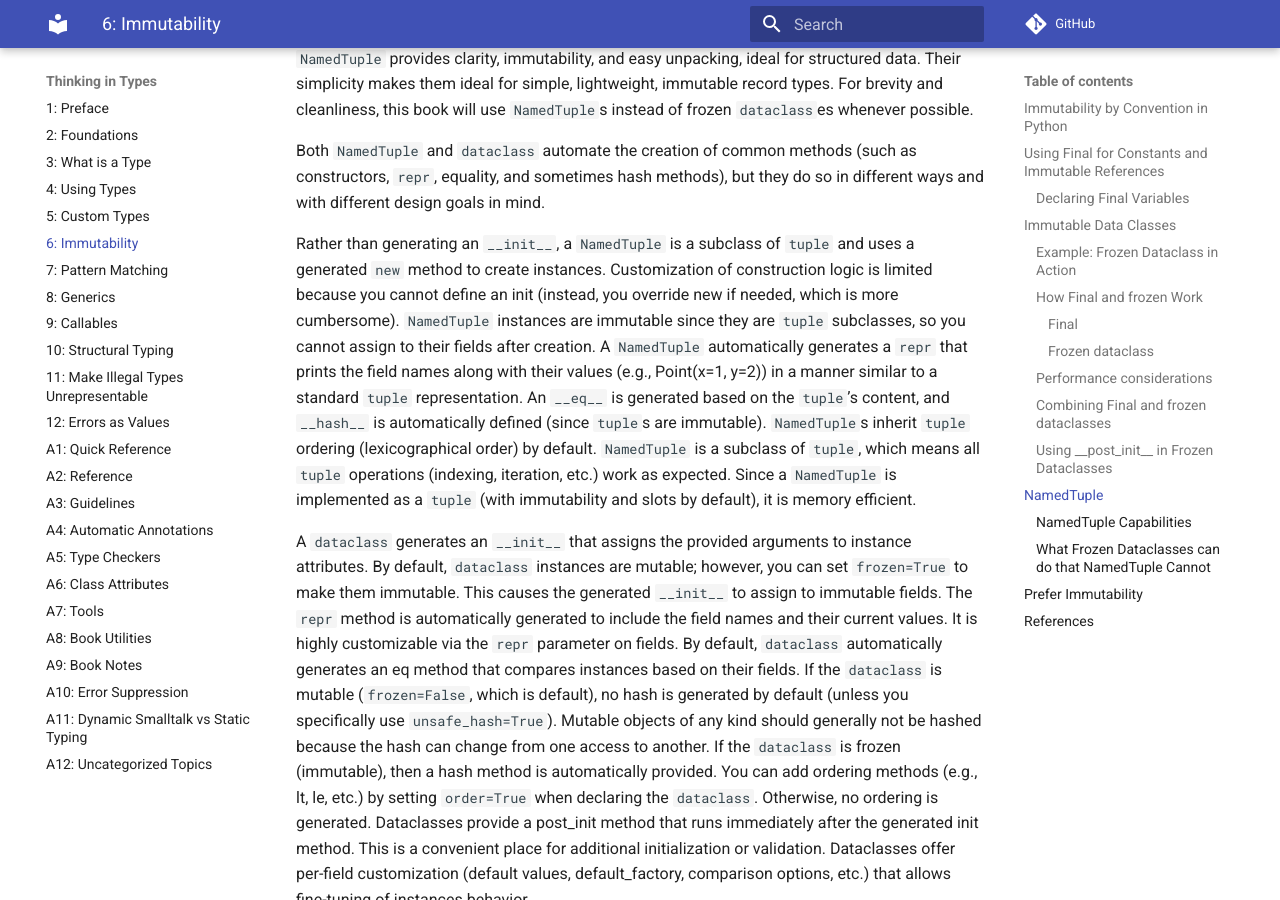
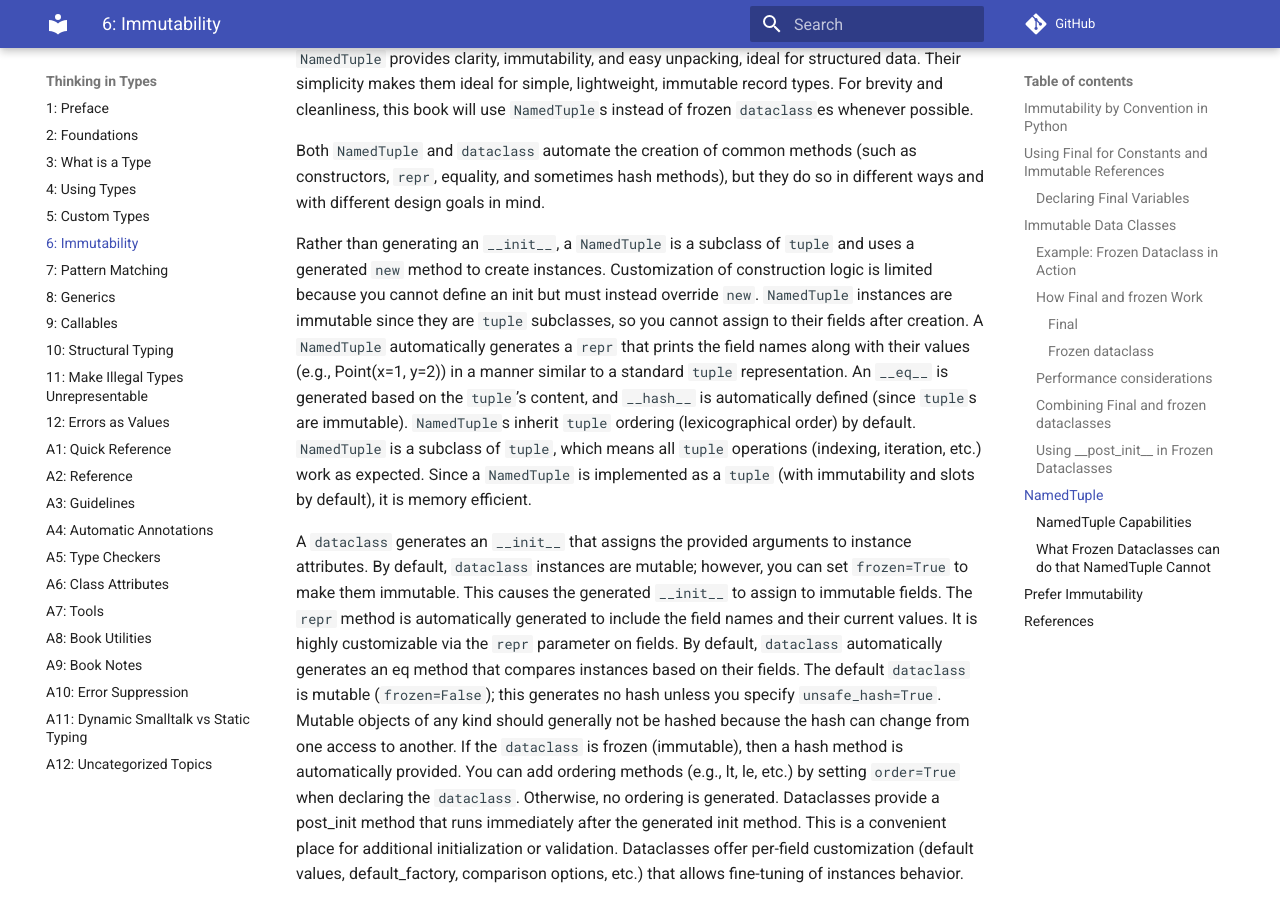
Before and after one commit to ThinkingInTypes/ThinkingInTypes.github.io, an MkDocs documentation site: the page built from Chapters/C06_Immutability.md, in a window 1280 px wide and 900 px high, scrolled down 12658 px. Built offline with MkDocs 1.6.1 and Material for MkDocs 9.7.7, drawn with Linux system fonts in a browser that asks for light colours; comment, search, counter and statistics services are not loaded; some of the changed text lies outside the part shown.

Commit message:
Update C06_Immutability.md

```diff
--- a/Chapters/C06_Immutability.md
+++ b/Chapters/C06_Immutability.md
@@ -429,8 +429,8 @@
 The enforcement comes from type checkers.
 Tools like mypy will scan your code and, if you try to reassign a `Final` variable, they will emit an error and refuse
 to consider the code type-safe.
-As of Python 3.11, marking classes or methods with the `@final` decorator will set a `__final__ = True` attribute on the
-object, which is mostly for introspection or tooling--Python won't stop you from subclassing a `@final` class or
+As of Python 3.11, marking classes or methods with the `@final` decorator sets a `__final__ = True` attribute on the
+object, mostly for introspection or tooling--Python won't stop you from subclassing a `@final` class or
 overriding a
 `@final` method at runtime, but doing so would likely cause your type checker to complain or your linter to warn you.
 One key thing to remember is that `Final` is about the name binding, not the object's mutability: a `Final` list can
@@ -597,10 +597,8 @@
 
 Rather than generating an `__init__`,
 a `NamedTuple` is a subclass of `tuple` and uses a generated `new` method to create instances.
-Customization of construction logic is limited because you cannot define an init
-(instead, you override new if needed, which is more cumbersome).
-`NamedTuple` instances are immutable since they are `tuple` subclasses, so you cannot assign to their fields after
-creation.
+Customization of construction logic is limited because you cannot define an init but must instead override `new`.
+`NamedTuple` instances are immutable since they are `tuple` subclasses, so you cannot assign to their fields after creation.
 A `NamedTuple` automatically generates a `repr` that prints the field names along with their values
 (e.g., Point(x=1, y=2)) in a manner similar to a standard `tuple` representation.
 An `__eq__` is generated based on the `tuple`’s content,
@@ -615,8 +613,7 @@
 The `repr` method is automatically generated to include the field names and their current values.
 It is highly customizable via the `repr` parameter on fields.
 By default, `dataclass` automatically generates an eq method that compares instances based on their fields.
-If the `dataclass` is mutable (`frozen=False`, which is default), no hash is generated by default
-(unless you specifically use `unsafe_hash=True`).
+The default `dataclass` is mutable (`frozen=False`); this generates no hash unless you specify `unsafe_hash=True`.
 Mutable objects of any kind should generally not be hashed because the hash can change from one access to another.
 If the `dataclass` is frozen (immutable), then a hash method is automatically provided.
 You can add ordering methods (e.g., lt, le, etc.) by setting `order=True` when declaring the `dataclass`.
```
